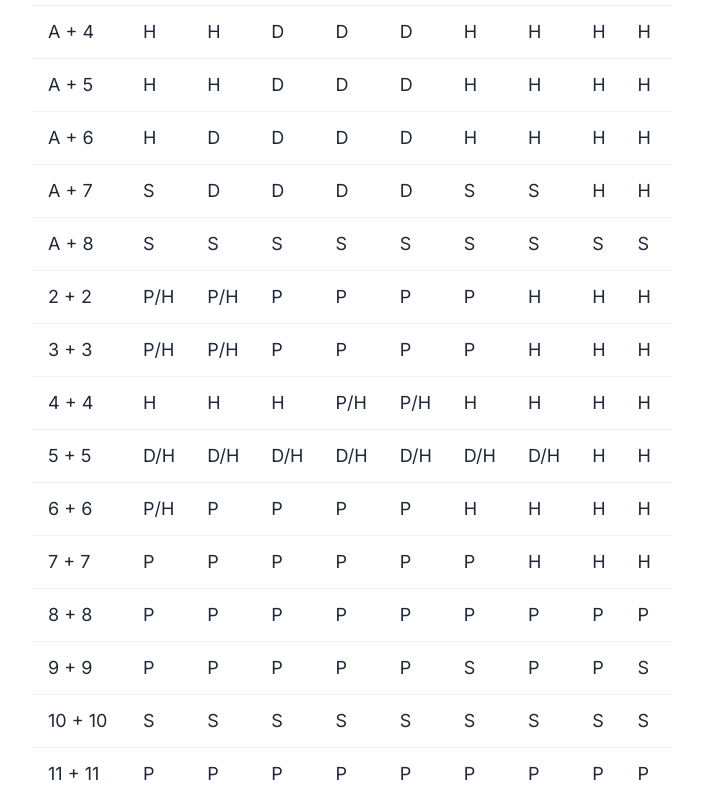
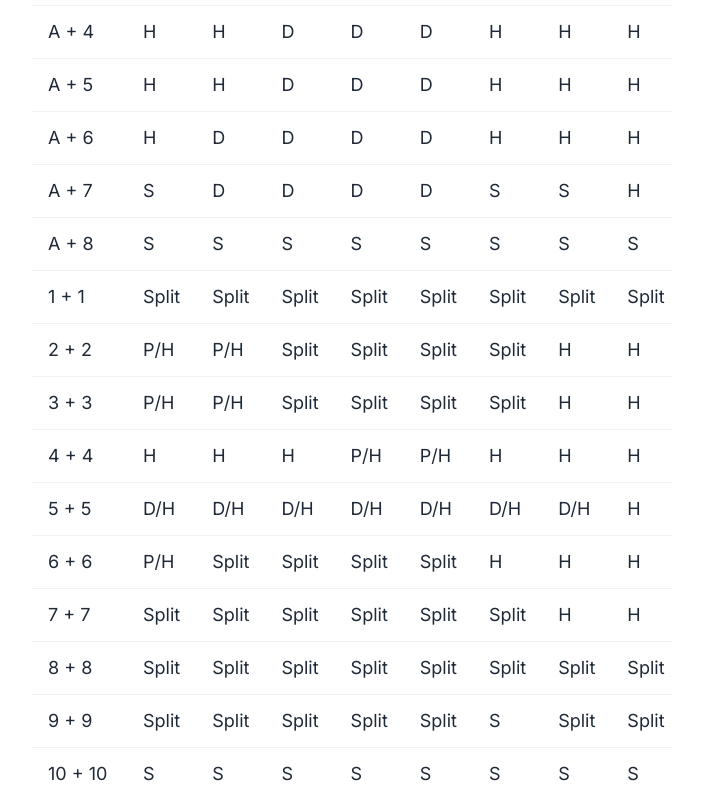
Before and after one commit to f0lder/guess-the-game, a Next.js app: page /black in a window 1280 px wide. Shown: the part 1114-1914 px from the top of the page, without its empty margins (288-991 px from the left). Built offline with nearby package versions, Linux system fonts and the light colour scheme.

Commit message:
fixed double As

```diff
--- a/app/black/page.tsx
+++ b/app/black/page.tsx
@@ -38,16 +38,16 @@
     }
 
     let double: TableData = {
-        2: { 2: 'P/H', 3: 'P/H', 4: 'P', 5: 'P', 6: 'P', 7: 'P', 8: 'H', 9: 'H', 10: 'H', 11: 'H' },
-        3: { 2: 'P/H', 3: 'P/H', 4: 'P', 5: 'P', 6: 'P', 7: 'P', 8: 'H', 9: 'H', 10: 'H', 11: 'H' },
+        2: { 2: 'P/H', 3: 'P/H', 4: 'Split', 5: 'Split', 6: 'Split', 7: 'Split', 8: 'H', 9: 'H', 10: 'H', 11: 'H' },
+        3: { 2: 'P/H', 3: 'P/H', 4: 'Split', 5: 'Split', 6: 'Split', 7: 'Split', 8: 'H', 9: 'H', 10: 'H', 11: 'H' },
         4: { 2: 'H', 3: 'H', 4: 'H', 5: 'P/H', 6: 'P/H', 7: 'H', 8: 'H', 9: 'H', 10: 'H', 11: 'H' },
         5: { 2: 'D/H', 3: 'D/H', 4: 'D/H', 5: 'D/H', 6: 'D/H', 7: 'D/H', 8: 'D/H', 9: 'H', 10: 'H', 11: 'H' },
-        6: { 2: 'P/H', 3: 'P', 4: 'P', 5: 'P', 6: 'P', 7: 'H', 8: 'H', 9: 'H', 10: 'H', 11: 'H' },
-        7: { 2: 'P', 3: 'P', 4: 'P', 5: 'P', 6: 'P', 7: 'P', 8: 'H', 9: 'H', 10: 'H', 11: 'H' },
-        8: { 2: 'P', 3: 'P', 4: 'P', 5: 'P', 6: 'P', 7: 'P', 8: 'P', 9: 'P', 10: 'P', 11: 'P' },
-        9: { 2: 'P', 3: 'P', 4: 'P', 5: 'P', 6: 'P', 7: 'S', 8: 'P', 9: 'P', 10: 'S', 11: 'S' },
+        6: { 2: 'P/H', 3: 'Split', 4: 'Split', 5: 'Split', 6: 'Split', 7: 'H', 8: 'H', 9: 'H', 10: 'H', 11: 'H' },
+        7: { 2: 'Split', 3: 'Split', 4: 'Split', 5: 'Split', 6: 'Split', 7: 'Split', 8: 'H', 9: 'H', 10: 'H', 11: 'H' },
+        8: { 2: 'Split', 3: 'Split', 4: 'Split', 5: 'Split', 6: 'Split', 7: 'Split', 8: 'Split', 9: 'Split', 10: 'Split', 11: 'Split' },
+        9: { 2: 'Split', 3: 'Split', 4: 'Split', 5: 'Split', 6: 'Split', 7: 'S', 8: 'Split', 9: 'Split', 10: 'S', 11: 'S' },
         10: { 2: 'S', 3: 'S', 4: 'S', 5: 'S', 6: 'S', 7: 'S', 8: 'S', 9: 'S', 10: 'S', 11: 'S' },
-        11: { 2: 'P', 3: 'P', 4: 'P', 5: 'P', 6: 'P', 7: 'P', 8: 'P', 9: 'P', 10: 'P', 11: 'P' },
+        1: { 2: 'Split', 3: 'Split', 4: 'Split', 5: 'Split', 6: 'Split', 7: 'Split', 8: 'Split', 9: 'Split', 10: 'Split', 11: 'Split' },
     }
 
     const [cardnumber, setCardnumber] = useState(2)
@@ -86,7 +86,7 @@
             }
         } else if (cards.length === 2 && cards[0] === cards[1]) {
             if (!double[cards[0]] || !double[cards[0]][dealer]) {
-                setChoise("Stand");
+                setChoise("S");
             } else {
                 setChoise(double[cards[0]][dealer]);
             }
@@ -119,7 +119,7 @@
         <>
             <Menu />
             <div>
-                {yourHand > 21 ? <p className="text-red-500">BUST</p> : <p className="text-green-500">Not BUST</p>}
+                {yourHand > 21 ? <p className="text-red-500">BUST</p> : <p className="text-green-500">NOT BUST</p>}
 
                 <p>Your hand:{yourHand}</p>
                 <p>Dealers hand:{dealer}</p>
@@ -144,7 +144,15 @@
                 <div className="flex flex-col w-1/3 m-2">
                     <h1 className="text-4xl text-center">Dealer</h1>
                     <input name="dealer" min="1" max="21" type="number" placeholder="Dealers hand" className="input input-bordered input-accent text-2xl h-20 m-2 text-center"
-                        onInput={event => setDealer(Number((event.target as HTMLInputElement).value))}
+
+                        onInput={event => {
+                            let v = Number((event.target as HTMLInputElement).value);
+                            if (v === 1) {
+                                v = 11;
+                            }
+                            setDealer(v);
+                        }
+                        }
                     />
                 </div>
 
```
